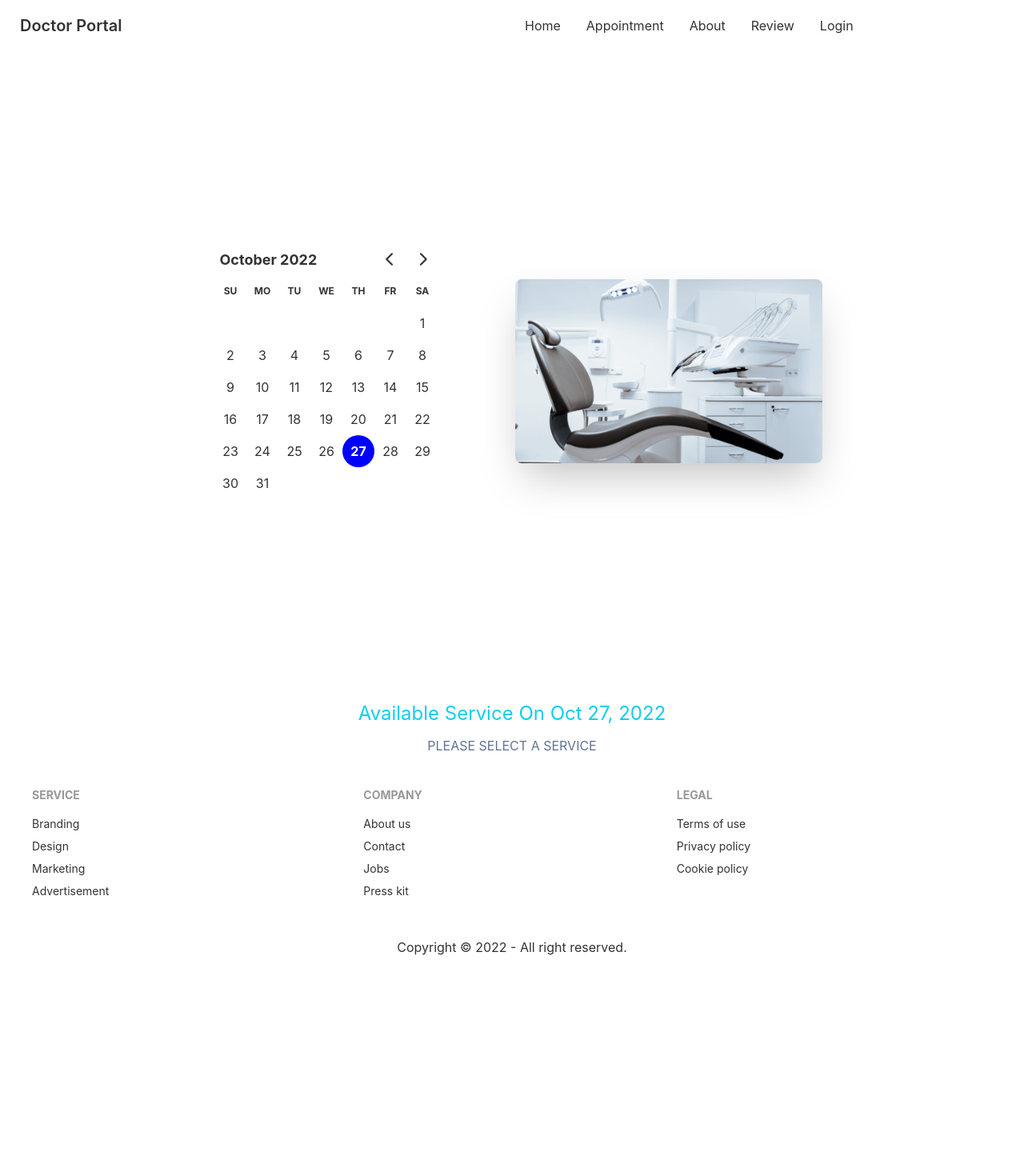
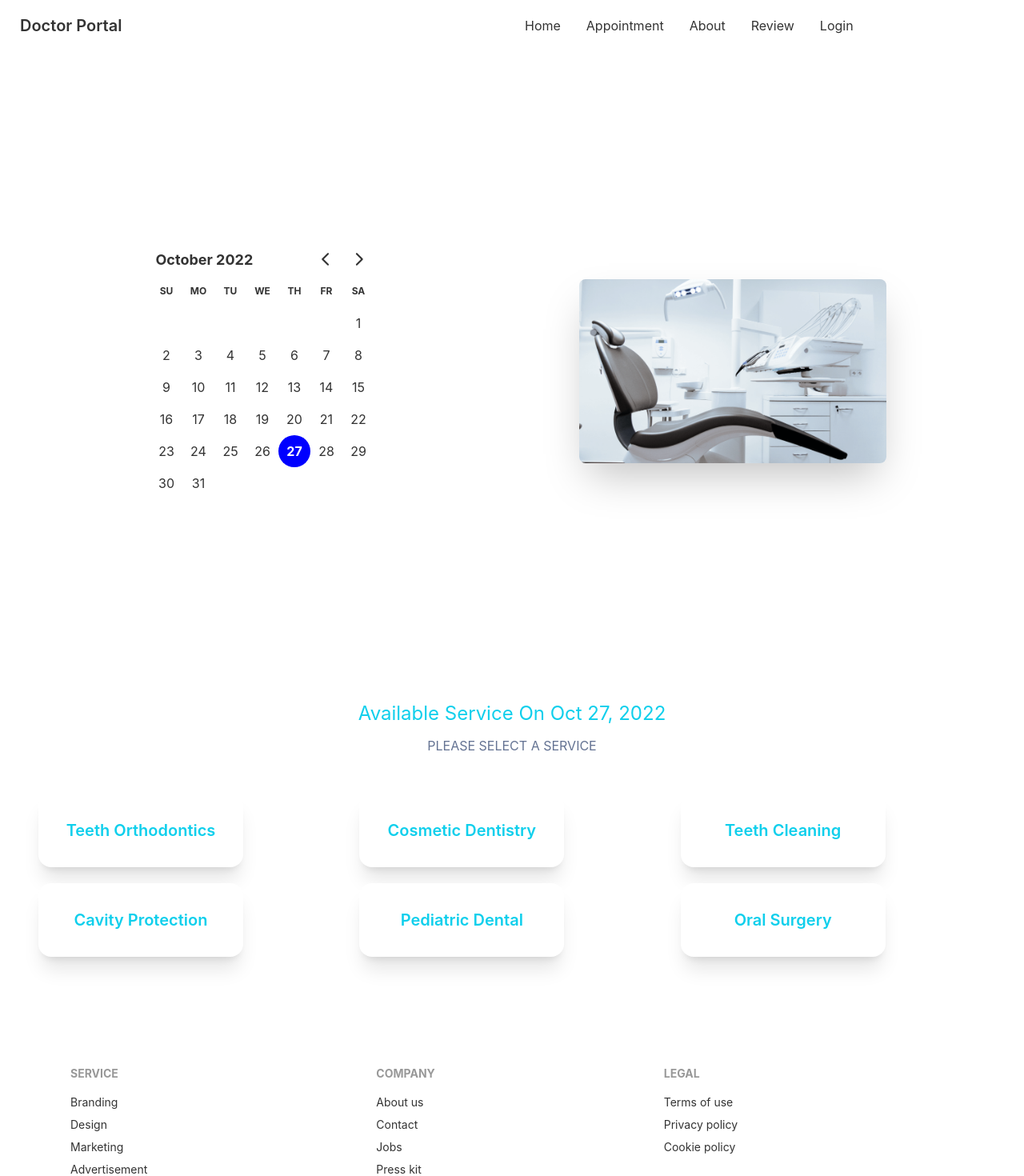
Before and after one commit to rimonhossain12/final-doctor-portal-practice, a React (Create React App) app: page /appointment in a window 1280 px wide. Shown: the top 1470 px of the page at 80% size. Before the commit the page ends 1284 px from the top, so only its background shows below. Built offline with nearby package versions, Linux system fonts and the light colour scheme.

Commit message:
show our servie title

```diff
--- a/src/Pages/Appointment/AppointmentBanner.js
+++ b/src/Pages/Appointment/AppointmentBanner.js
@@ -8,7 +8,7 @@ const AppointmentBanner = ({date,setDate}) => {
 
     return (
         <div className="hero min-h-screen">
-            <div className="hero-content flex-col lg:flex-row-reverse gap-20">
+            <div className="hero-content flex-col lg:flex-row-reverse md:gap-40 lg:gap-60">
                 <img src={chair} alt="" className="max-w-sm rounded-lg shadow-2xl" />
                 <div className='text-center'>
                     <DayPicker
--- a/src/Pages/Appointment/AvailableAppoint.js
+++ b/src/Pages/Appointment/AvailableAppoint.js
@@ -1,13 +1,14 @@
 import { format } from 'date-fns';
 import React, { useState } from 'react';
 import { useEffect } from 'react';
+import SingleAppointment from './SingleAppointment';
 
 const AvailableAppoint = ({ date }) => {
     const [services, setService] = useState([]);
     useEffect(() => {
         fetch('services.json')
             .then(res => res.json())
-            .then(data => console.log(data))
+            .then(data => setService(data))
     }, [])
 
     return (
@@ -15,6 +16,17 @@ const AvailableAppoint = ({ date }) => {
             <div className='text-center'>
                 <h2 className='text-primary py-3 text-2xl text-thin'>Available Service On {format(date, 'PP')}</h2>
                 <h3 className='uppercase text-accent fw-3xl'>Please select a service</h3>
+
+                <div className="grid px-12 sm:grid-cols-1 md:grid-cols-2 lg:grid-cols-3 gap-5 py-12">
+                    {
+                        services.map((service) => <SingleAppointment
+                            key={service._id}
+                            service={service}
+                        >
+
+                        </SingleAppointment>)
+                    }
+                </div>
             </div>
         </div>
     );
--- a/src/Pages/Appointment/SingleAppointment.js
+++ b/src/Pages/Appointment/SingleAppointment.js
@@ -1,10 +1,16 @@
 import React from 'react';
 
-const SingleAppointment = () => {
+const SingleAppointment = ({ service }) => {
+    const { name, slots } = service;
     return (
-        <div>
-            <h2>This is single appointment</h2>
-        </div>
+        <>
+            <div className="card lg:max-w-64 bg-base-100 shadow-xl">
+                <div className="card-body items-center">
+                    <h2 className="card-title text-primary">{name}</h2>
+                </div>
+            </div>
+        </>
+
     );
 };
 
--- a/src/Pages/Shared/Footer/Footer.js
+++ b/src/Pages/Shared/Footer/Footer.js
@@ -3,7 +3,7 @@ import React from 'react';
 const Footer = () => {
     return (
         <footer className="p-10">
-            <div className='footer '>
+            <div className='footer px-12 py-12'>
                 <div>
                     <span href="/" className="footer-title">Service</span>
                     < a href="/" className="link link-hover" > Branding</ a>
```
